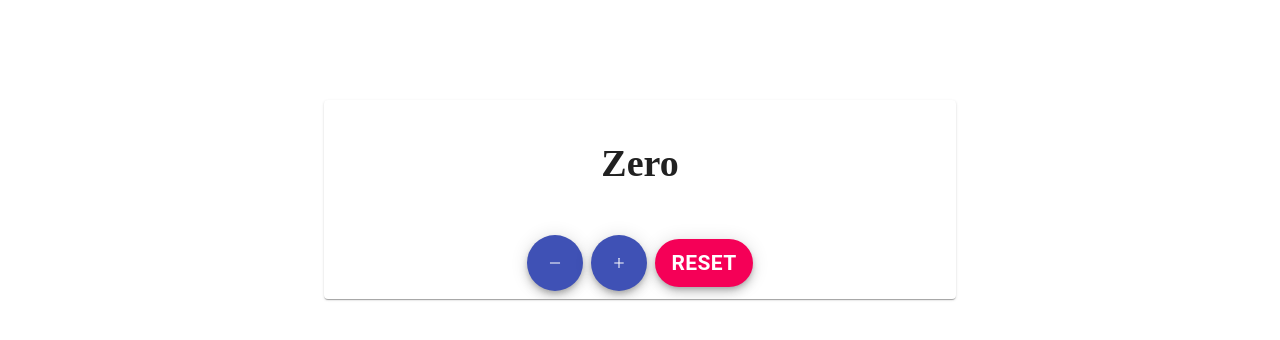
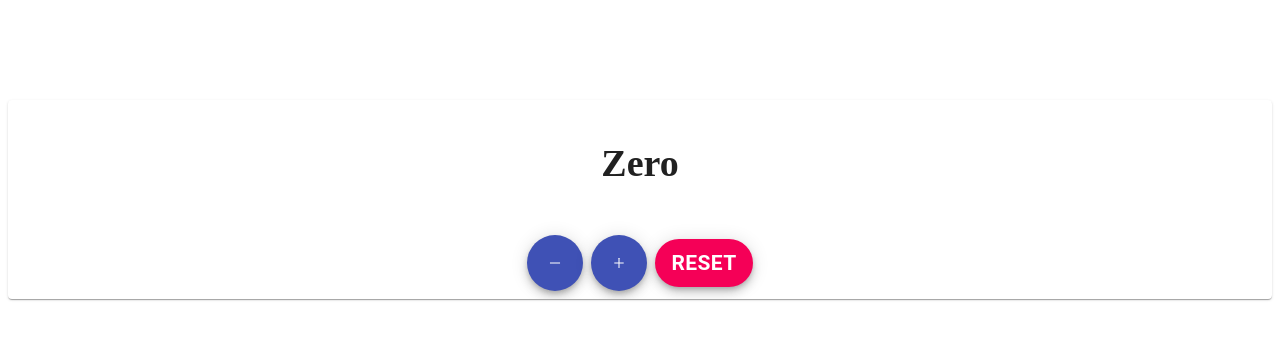
Before and after one commit to ChenzierKabrabam/react-counter-app, a React (Create React App) app: page / in a window 1280 px wide. Shown: the top 340 px of the page. Built offline with nearby package versions, Linux system fonts and the light colour scheme.

Commit message:
add minWidth instead of width

```diff
--- a/src/App.js
+++ b/src/App.js
@@ -8,7 +8,7 @@ import { makeStyles } from '@material-ui/core/styles'
 
 const styles = makeStyles({
   root: {
-    width: '50%',
+    minWidth: 275,
     display: 'flex',
     flexDirection: 'column',
     justifyContent: 'center',
```
